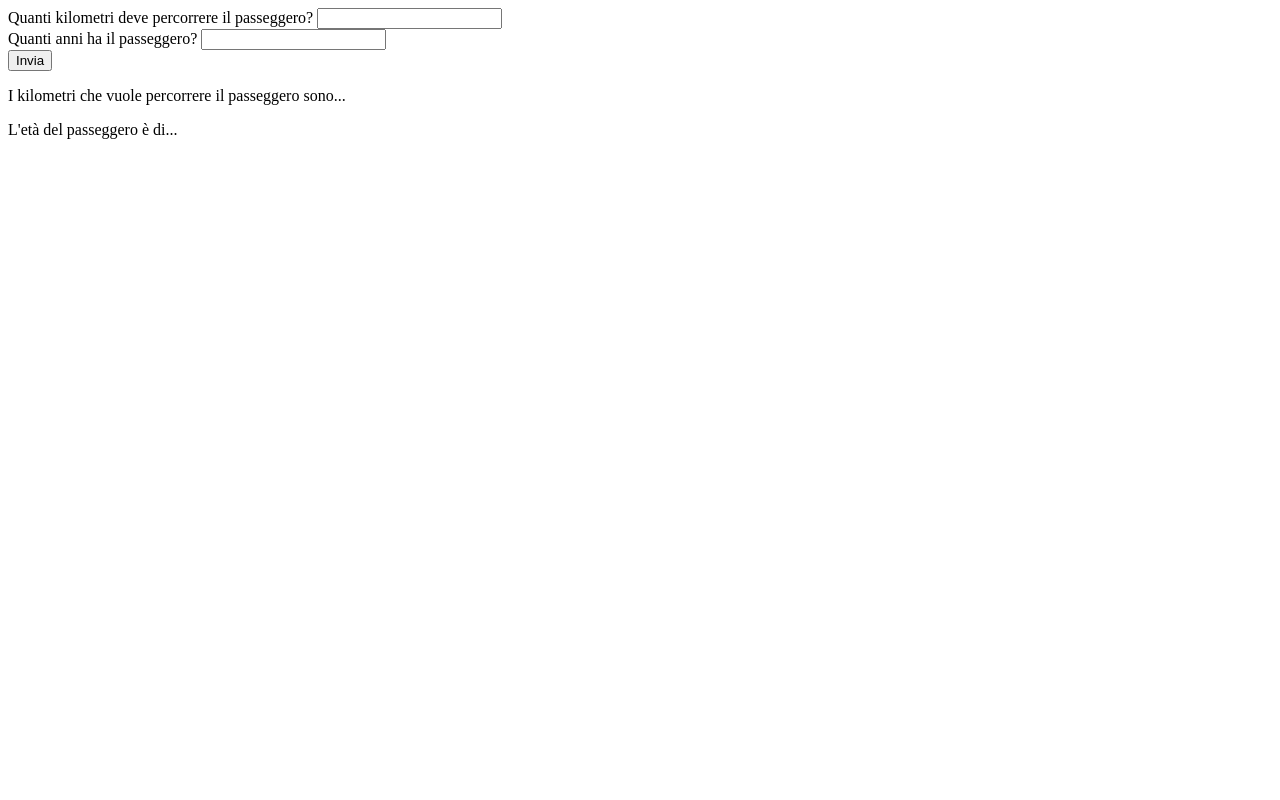
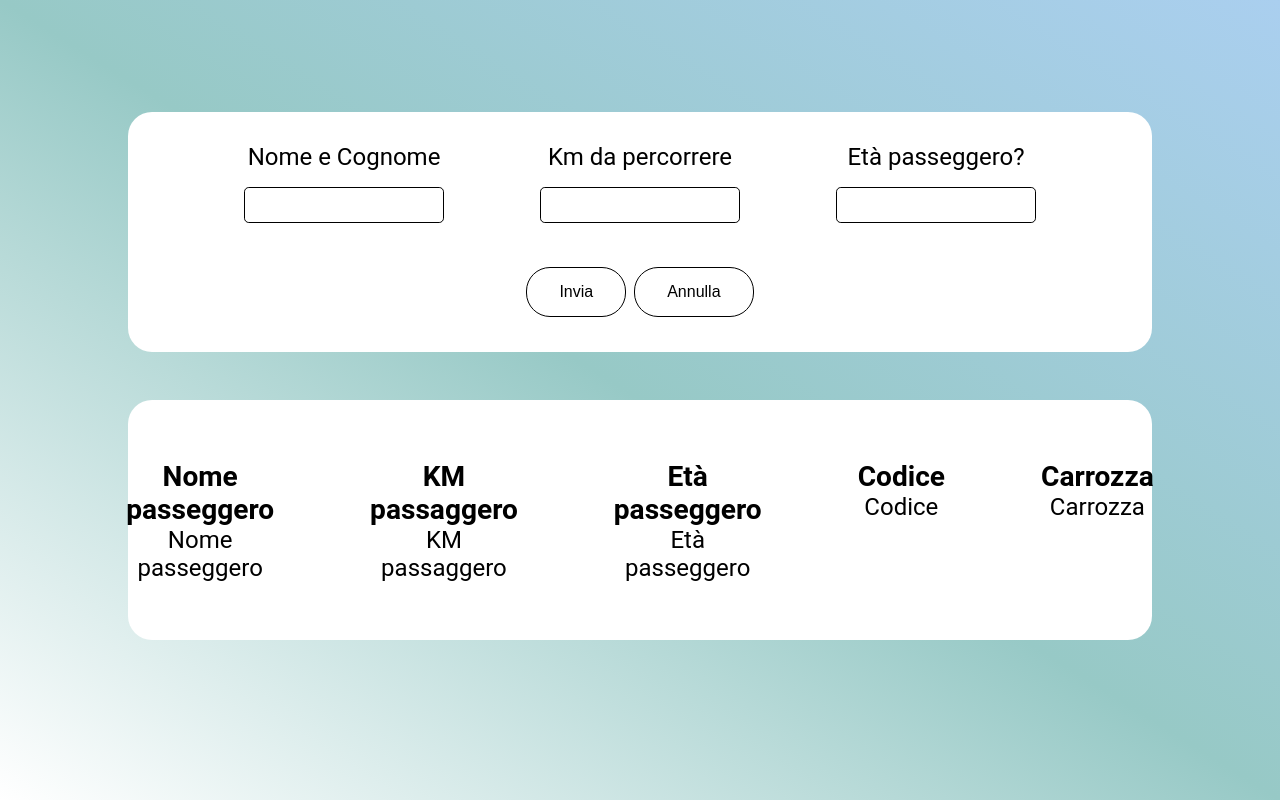
Before and after one commit to GtDavide01/js-biglietto-treno-form, a plain HTML site: page index.html in a window 1280 px wide. Drawn offline with Linux system fonts and the light colour scheme.

Commit message:
aggiunto css

```diff
--- a/css/style.css
+++ b/css/style.css
@@ -0,0 +1,62 @@
+*{
+    box-sizing: border-box;
+    margin: 0;
+    padding: 0;
+}
+
+body{
+    font-family: 'Roboto' , sans-serif;
+    background-image: linear-gradient(to top right, #FFFFFF 0%, #97c9c6 50%, #AACFEF 100%);
+    height: 100vh;
+    display: flex;
+    flex-direction: column;
+    justify-content: center;
+}
+
+.wrapper{
+    margin: 0 auto ;
+    width: 80%;
+    height: 30%;
+    background-color: white;
+    border-radius: 1.5rem;
+    margin-bottom: 3rem;
+    display: flex;
+    flex-direction: column;
+    align-items: center;
+    justify-content: center;
+}
+.wrappercontainer{
+    display: flex;
+    height: 50%;
+}
+.wrappersmall{
+    display: flex;
+    flex-direction: column;
+    margin: 0 3rem;
+    height: 100%;
+    text-align: center;
+    font-size: 1.5rem;
+}
+.wrappersmall label{
+    margin-bottom: 1rem;
+}
+.wrappersmall input{
+    height: 30%;
+    border-radius: .3rem;
+    border:1px solid black ;
+    width: 200px;
+    font-size: 1.5rem;
+}
+.wrappercontbutton button{
+    background-color: white;
+    border-radius: 1.5rem;
+    color: black;
+    border: 1px solid black ;
+    padding: 15px 32px;
+    text-align: center;
+    text-decoration: none;
+    display: inline-block;
+    font-size: 16px;
+    margin: 4px 2px;
+    cursor: pointer;
+}
--- a/index.html
+++ b/index.html
@@ -9,29 +9,63 @@
 </head>
 <body>
 
+    <div class="wrapper">
+        <!-- div che richiede nome e cognome  -->
+        <div class="wrappercontainer">
+            <div class="wrappersmall name">
+                <label for="username">Nome e Cognome</label>
+                <input type="text" id="username">
+            </div>
             <!-- div che richiede kilometri passegero  -->
-    <div class="div">
-        <label for="userkm">Quanti kilometri deve percorrere il passeggero?</label>
+            <div class="wrappersmall km">
+                <label for="userkm">Km da percorrere </label>
                 <input type="text" id="userkm">
             </div>
             <!-- div che richiede eta passeggero  -->
-    <div class="div">
-        <label for="userage">Quanti anni ha il passeggero?</label>
+            <div class="wrappersmall age">
+                <label for="userage">Età passeggero?</label>
                 <input type="text" id="userage">
             </div>
-
-    <div>
+        </div>
+        <div class="wrappercontbutton">
+             <!-- div per il bottone -->
             <button id="submit">Invia</button>
+            <button id="cancel">Annulla</button>
         </div>
 
-    <div class="div">
-        <p class="user-km-insert">I kilometri che vuole percorrere il passeggero sono...</p>
-        <p class="user-age-insert">L'età del passeggero è di...</p>
+
+
+    </div>
+
+    <div class="wrapper">
+        <div class="wrappercontainer">
+            <div class="wrappersmall">
+                <h3>Nome passeggero</h3>
+                <p class="user-name-insert">Nome passeggero</p>
+            </div>
+            <div class="wrappersmall">
+                <h3>KM passaggero</h3>
+                <p class="user-km-insert">KM passaggero</p>
+            </div>
+            <div class="wrappersmall">
+                <h3>Età passeggero</h3>
+                <p class="user-age-insert">Età passeggero</p>
+            </div>
+            <div class="wrappersmall">
+                <h3>Codice</h3>
+                <p class="user-code-insert">Codice</p>
+            </div>
+            <div class="wrappersmall">
+                <h3>Carrozza</h3>
+                <p class="user-car-insert">Carrozza</p>
+            </div>
+
         </div>
 
         <div class="div">
             <h1 id="result"></h1>
         </div>
+    </div>
     <script src="js/script.js"></script>
 </body>
 </html>
--- a/js/script.js
+++ b/js/script.js
@@ -14,6 +14,9 @@ Il recap dei dati e l'output del prezzo finale, andranno quindi stampati in pagi
 
 
 //prendo eta , kilometri percorsi dal passeggero  e bottone
+const userName = document.getElementById("username");
+console.log(userName);
+
 const userKm = document.getElementById("userkm");
 console.log(userKm);
 
@@ -29,9 +32,22 @@ console.log(pKm);
 const pAge = document.querySelector(".user-age-insert")
 console.log(pAge);
 
+const pName = document.querySelector(".user-name-insert");
+console.log(pName);
+
+const pCode = document.querySelector(".user-code-insert");
+console.log(pCode);
+
+const pCar = document.querySelector(".user-car-insert");
+console.log(pCar);
+
+
 const result = document.getElementById("result");
 
 btnInvia.addEventListener("click" , function (){
+    //trovo il nome e cognome dell'utente
+    const userNameInput = userName.value;
+    console.log(userNameInput);
     // trovo il valore di km che ha inserito l'utente
     const userKmInput = userKm.value;
     console.log(userKmInput);
@@ -41,9 +57,14 @@ btnInvia.addEventListener("click" , function (){
     console.log(userAgeInput);
 
     //Restituisco in output il valore di km ed età del passaggero
-    pKm.innerHTML=`I kilometri che vuole percorrere il passeggero sono ${userKmInput}`;
-    pAge.innerHTML=`L'età del passeggero è di ${userAgeInput}`+ " anni";
+    pName.innerHTML=` ${userNameInput}`;
+    pKm.innerHTML=` ${userKmInput}`;
+    pAge.innerHTML=` ${userAgeInput}`+ " anni";
+    pCode.innerHTML=Math.floor(Math.random()*6000)+1000;
+    pCar.innerHTML=Math.floor(Math.random()*11)+1;
+
     //Azzero i valori una volta inseriti i dati
+    userName.value="";
     userKm.value="";
     userAge.value="";
 
```
Lines whose indentation alone changed are shown as unchanged.
